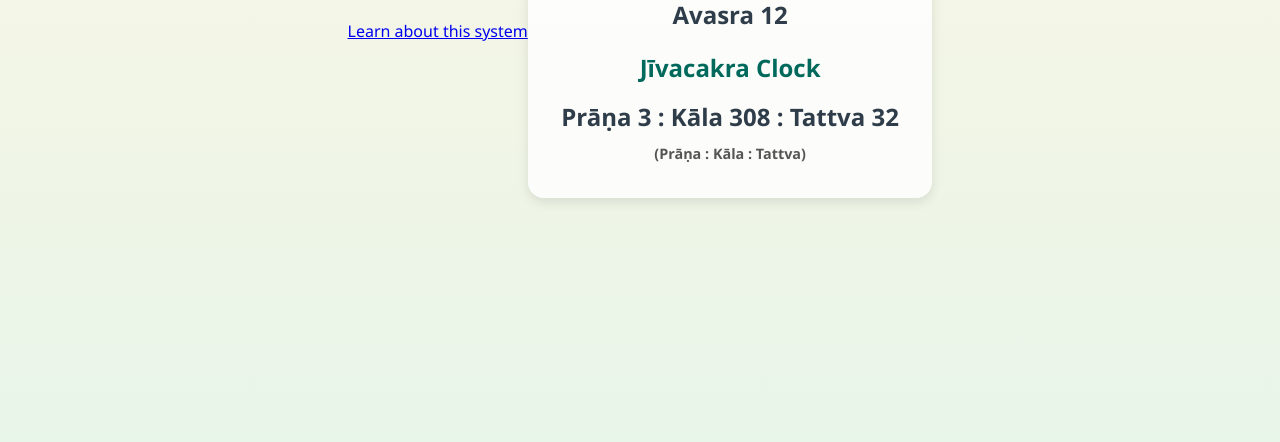
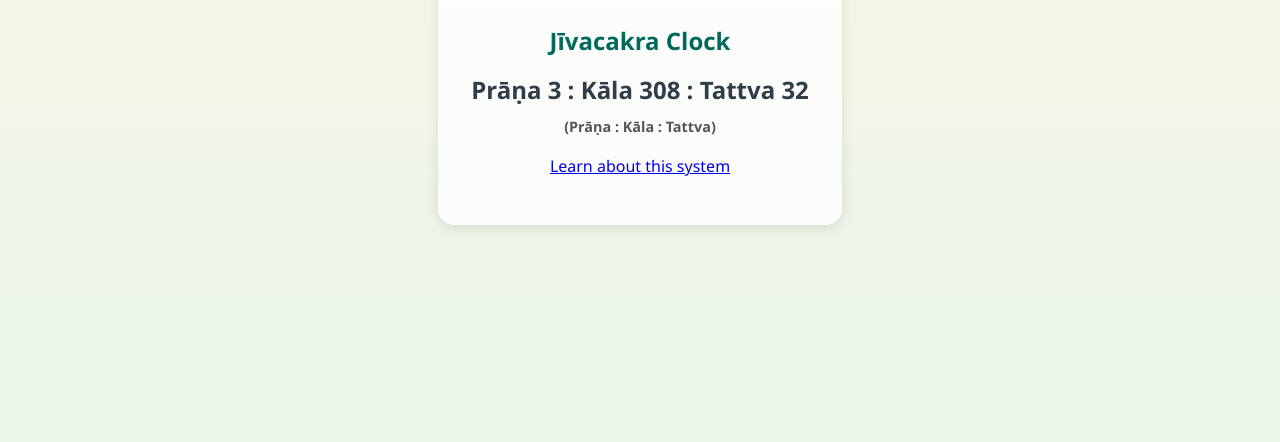
Before and after one commit to arunkumarkundra/solarearthtime, a plain HTML site: page index.html in a window 1280 px wide. Shown: the part 358-800 px from the top of the page. Drawn offline with Linux system fonts and the light colour scheme.

Commit message:
Update index.html

```diff
--- a/index.html
+++ b/index.html
@@ -7,7 +7,6 @@
   <link rel="stylesheet" href="styles.css" />
 </head>
 <body>
-  <div>  <p><a href="about.html">Learn about this system</a></p><br></div>
   <div class="container">
     <h1>Saurapṛthvī Calendar</h1>
     <div class="date-display">
@@ -19,6 +18,8 @@
       <span id="pranaTime"></span><br />
       <small>(Prāṇa : Kāla : Tattva)</small>
     </div>
+      <div>  <p><a href="about.html">Learn about this system</a></p></div>
+
   </div>
 
   <script src="script.js"></script>
```
